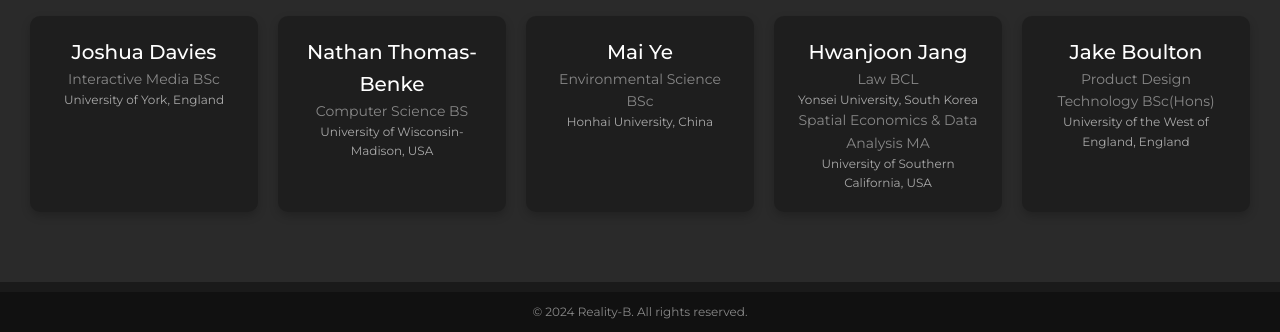
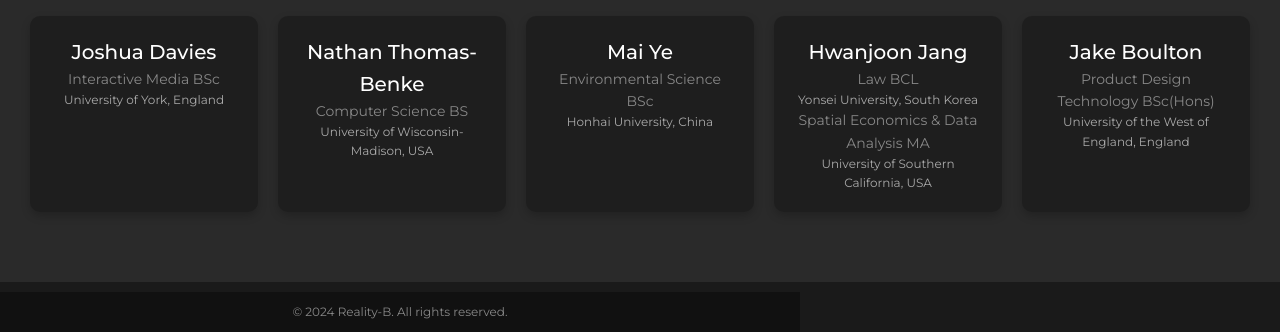
Before and after one commit to Deezinor/Deezinor.github.io, a plain HTML site: page index.html in a window 1280 px wide. Shown: the part 2693-3025 px from the top of the page. Drawn offline with Linux system fonts and the light colour scheme.

Commit message:
Add Mo image

```diff
--- a/global_style_sheet.css
+++ b/global_style_sheet.css
@@ -628,7 +628,7 @@ footer {
     justify-content: center;
     bottom: 0;
     left: 0;
-    width: 100%;
+    width: min(800px, 90%);
     background-color: #111;
     padding: 10px 0;
     margin-top: 10px;
```
Also changed, not shown: Assets/Mo.jpeg (added), Assets/XR Hack.svg (added), Assets/digital heritage.jpg (added), Assets/ukri-innovate-uk-square-logo.png (added).
